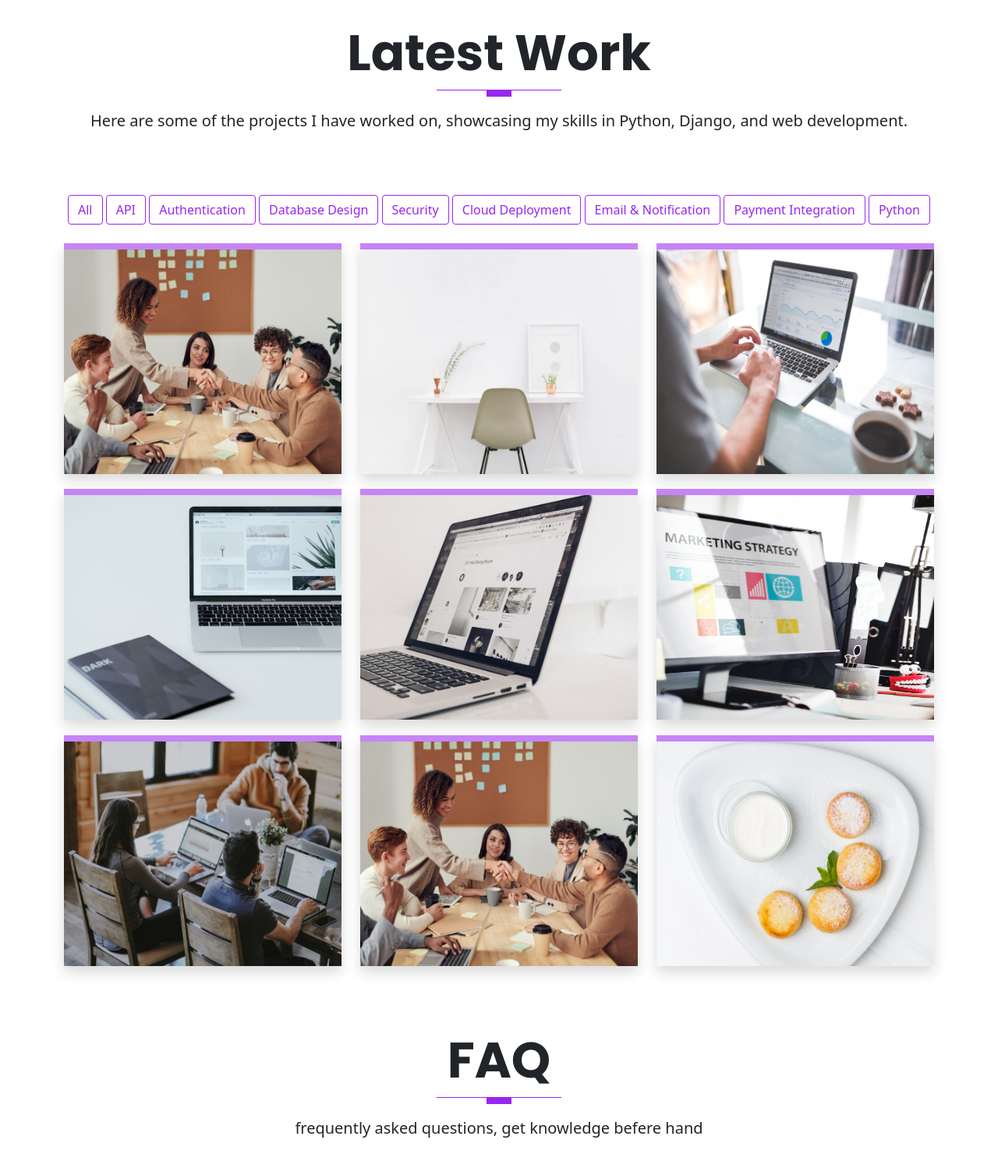
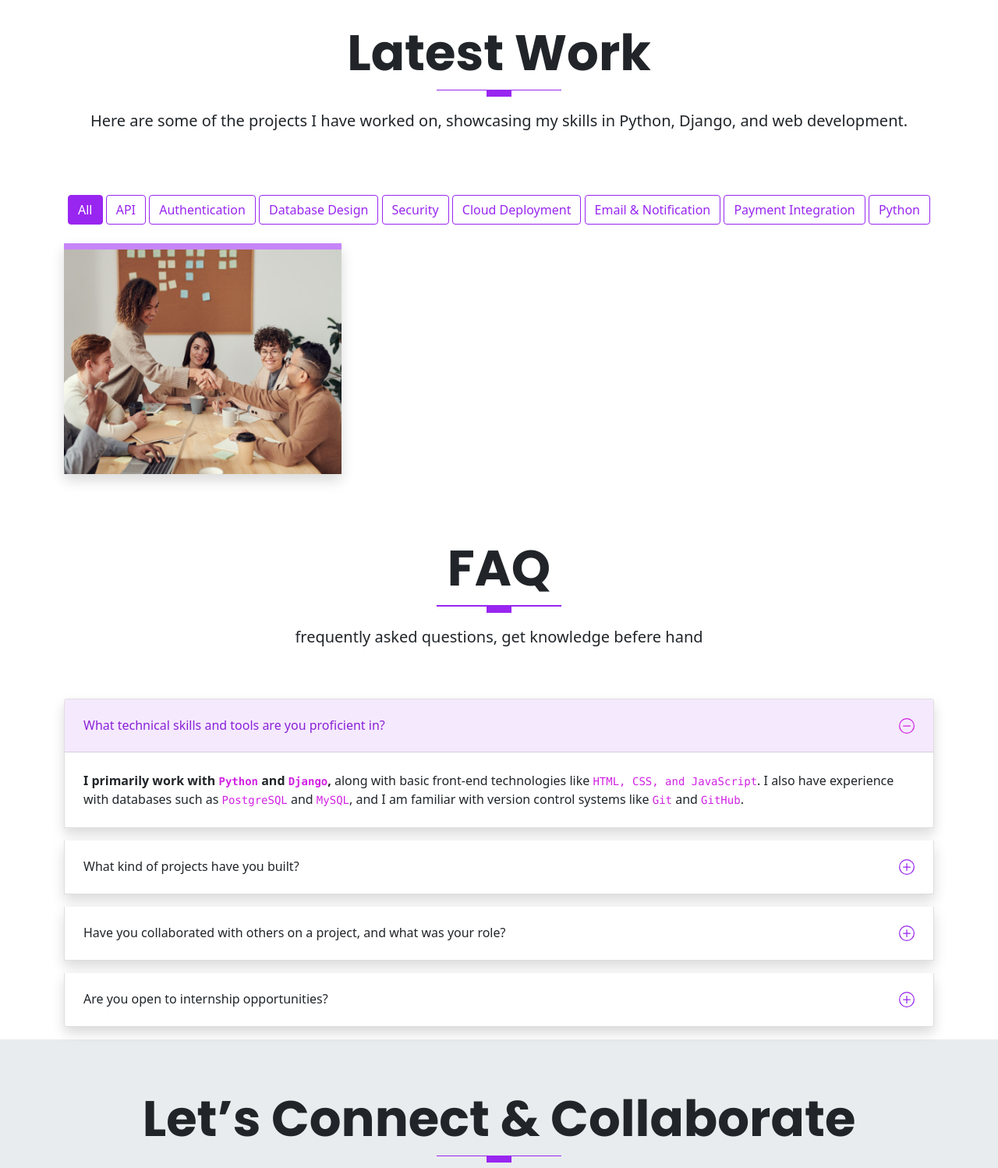
Before and after one commit to mdismail5845/Dynamic-Portfolio, a Django app: page / in a window 1280 px wide. Shown: the part 3105-4603 px from the top of the page at 78% size. Run offline with Django 5.2, Linux system fonts and the light colour scheme; data comes from the database, SQL or seed files in the repository; both versions use the stored data as it was after the commit; some libraries are stand-ins or nearby versions.

Commit message:
First commit: Dynamic Project

```diff
--- a/apps/core/templates/index.html
+++ b/apps/core/templates/index.html
@@ -1,6 +1,6 @@
 {% extends "base.html" %}
 {% load static %}
-{% load projectstags %}
+{% load project_tags %}
 
 {% block content %}
 <!-- /////////////////////////////////////////////////////////////////////////////////////////////////
--- a/apps/projects/models.py
+++ b/apps/projects/models.py
@@ -4,6 +4,9 @@ from django.db import models
 
 class Category(models.Model):
     name =  models.CharField(max_length=20)
+
+    class Meta:
+        verbose_name_plural = 'Categories'
 
     def __str__(self):
         return self.name
@@ -12,10 +15,16 @@ class ProjectSection(models.Model):
     title = models.CharField(max_length=50)
     subtitle = models.TextField()
 
+    class Meta:
+        verbose_name_plural = 'Project Section'
+
     def __str__(self):
         return self.title
 
 class Projects(models.Model):
     name = models.CharField(max_length=30)
-    image = models.ImageField(blank=True, null=True)
+    image = models.ImageField(upload_to='projects/images', blank=True, null=True)
     category =  models.ForeignKey(Category, blank=True, null=True, on_delete=models.SET_NULL)
+
+    class Meta:
+        verbose_name_plural = 'Projects'
--- a/apps/projects/templates/projects.html
+++ b/apps/projects/templates/projects.html
@@ -1,132 +1,45 @@
 {% load static %}
 {% block content %}
-<!-- ///////////////////////////////////////////////////////////////////////////////////////////////////
-                              START SECTION 7 - THE PORTFOLIO
-//////////////////////////////////////////////////////////////////////////////////////////////////////-->
-<!-- DEBUG: Check if categories exist -->
 
 <section id="portfolio" class="portfolio">
   <div class="container">
+
+    <!-- Section Title -->
     <div class="row text-center mt-5">
       <h1 class="display-3 fw-bold text-capitalize">{{ project_section.title }}</h1>
       <div class="heading-line"></div>
-      <p class="lead">
-        {{ project_section.subtitle }}
-      </p>
+      <p class="lead">{{ project_section.subtitle }}</p>
     </div>
-    <!-- FILTER BUTTONS  -->
+
+    <!-- Filter Buttons -->
     <div class="row mt-5 mb-4 g-3 text-center">
       <div class="col-md-12">
-        <a href="?category=all" class="btn btn-outline-primary">All</a>
+        <button class="btn btn-outline-primary filter-btn active" data-category="all" type="button">All</button>
         {% for cat in categories %}
-        <a href="?category={{ cat.id }}" class="btn btn-outline-primary">{{ cat.name }}</a>
+        <button class="btn btn-outline-primary filter-btn" data-category="{{ cat.id }}" type="button">
+          {{ cat.name }}
+        </button>
         {% endfor %}
       </div>
     </div>
 
-    <!-- START THE PORTFOLIO ITEMS  -->
-    <div class="row">
-      <div class="col-lg-4 col-md-6">
+    <!-- Portfolio Items -->
+    <div class="row" id="project-container">
+      {% for p in projects %}
+      <div class="col-lg-4 col-md-6 project-item" data-category="{{ p.category.id|default:'none' }}">
         <div class="portfolio-box shadow">
-          <img src="{% static "images/portfolio/portfolio-1.jpg" %}" alt="portfolio 1 image" title="portfolio 1 picture" class="img-fluid">
+          <img src="{{ p.image.url }}" alt="{{ p.name }}" class="img-fluid">
           <div class="portfolio-info">
             <div class="caption">
-              <h4>project name goes here 1</h4>
-              <p>category project</p>
+              <h4>{{ p.name }}</h4>
+              <p>{{ p.category.name }}</p>
             </div>
           </div>
         </div>
       </div>
-      <div class="col-lg-4 col-md-6">
-        <div class="portfolio-box shadow">
-          <img src="{% static "images/portfolio/portfolio-2.jpg" %}" alt="portfolio 2 image" title="portfolio 2 picture" class="img-fluid">
-          <div class="portfolio-info">
-            <div class="caption">
-              <h4>project name goes here 2</h4>
-              <p>category project</p>
-            </div>
-          </div>
-        </div>
-      </div>
-      <div class="col-lg-4 col-md-6">
-        <div class="portfolio-box shadow">
-          <img src="{% static "images/portfolio/portfolio-3.jpg" %}" alt="portfolio 3 image" title="portfolio 3 picture" class="img-fluid">
-          <div class="portfolio-info">
-            <div class="caption">
-              <h4>project name goes here 3</h4>
-              <p>category project</p>
-            </div>
-          </div>
-        </div>
-      </div>
-      <div class="col-lg-4 col-md-6">
-        <div class="portfolio-box shadow">
-          <img src="{% static "images/portfolio/portfolio-4.jpg" %}" alt="portfolio 4 image" title="portfolio 4 picture" class="img-fluid">
-          <div class="portfolio-info">
-            <div class="caption">
-              <h4>project name goes here 4</h4>
-              <p>category project</p>
-            </div>
-          </div>
-        </div>
-      </div>
-      <div class="col-lg-4 col-md-6">
-        <div class="portfolio-box shadow">
-          <img src="{% static "images/portfolio/portfolio-5.jpg" %}" alt="portfolio 5 image" title="portfolio 5 picture" class="img-fluid">
-          <div class="portfolio-info">
-            <div class="caption">
-              <h4>project name goes here 5</h4>
-              <p>category project</p>
-            </div>
-          </div>
-        </div>
-      </div>
-      <div class="col-lg-4 col-md-6">
-        <div class="portfolio-box shadow">
-          <img src="{% static "images/portfolio/portfolio-6.jpg" %}" alt="portfolio 6 image" title="portfolio 6 picture" class="img-fluid">
-          <div class="portfolio-info">
-            <div class="caption">
-              <h4>project name goes here 6</h4>
-              <p>category project</p>
-            </div>
-          </div>
-        </div>
-      </div>
-      <div class="col-lg-4 col-md-6">
-        <div class="portfolio-box shadow">
-          <img src="{% static "images/portfolio/portfolio-7.jpg" %}" alt="portfolio 7 image" title="portfolio 7 picture" class="img-fluid">
-          <div class="portfolio-info">
-            <div class="caption">
-              <h4>project name goes here 7</h4>
-              <p>category project</p>
-            </div>
-          </div>
-        </div>
-      </div>
-      <div class="col-lg-4 col-md-6">
-        <div class="portfolio-box shadow">
-          <img src="{% static "images/portfolio/portfolio-8.jpg" %}" alt="portfolio 8 image" title="portfolio 8 picture" class="img-fluid">
-          <div class="portfolio-info">
-            <div class="caption">
-              <h4>project name goes here 8</h4>
-              <p>category project</p>
-            </div>
-          </div>
-        </div>
-      </div>
-      <div class="col-lg-4 col-md-6">
-        <div class="portfolio-box shadow">
-          <img src="{% static "images/portfolio/portfolio-9.jpg" %}" alt="portfolio 9 image" title="portfolio 9 picture" class="img-fluid">
-          <div class="portfolio-info">
-            <div class="caption">
-              <h4>project name goes here 9</h4>
-              <p>category project</p>
-            </div>
-          </div>
-        </div>
-      </div>
+      {% endfor %}
     </div>
+
   </div>
 </section>
-
 {% endblock content %}
--- /dev/null
+++ b/static/js/project-filter.js
@@ -0,0 +1,23 @@
+document.addEventListener("DOMContentLoaded", function() {
+    const buttons = document.querySelectorAll(".filter-btn");
+    const items = document.querySelectorAll(".project-item");
+
+    buttons.forEach(btn => {
+        btn.addEventListener("click", function() {
+            const cat = this.dataset.category;
+
+            items.forEach(item => {
+                const itemCat = item.dataset.category;
+                if (cat === "all" || itemCat === cat) {
+                    item.style.display = "block";
+                } else {
+                    item.style.display = "none";
+                }
+            });
+
+            // Highlight active button
+            buttons.forEach(b => b.classList.remove("active"));
+            this.classList.add("active");
+        });
+    });
+});
--- a/templates/partials/footer.html
+++ b/templates/partials/footer.html
@@ -151,6 +151,7 @@
 });
 
     </script>
-     <script src="{% static "js/bootstrap.bundle.min.js" %}"></script>
+    <script src="{% static "js/bootstrap.bundle.min.js" %}"></script>
+    <script src="{% static "js/project-filter.js" %}"></script>
 </body>
 </html>
```
Also changed, not shown: apps/projects/views.py (+3 -15 lines), apps/projects/migrations/0003_alter_category_options_alter_projects_options_and_more.py (added), apps/projects/templatetags/project_tags.py (renamed from apps/projects/templatetags/projectstags.py), db.sqlite3, media/projects/images/portfolio-1.jpg (added), requirements.txt (added), 1 other file.
